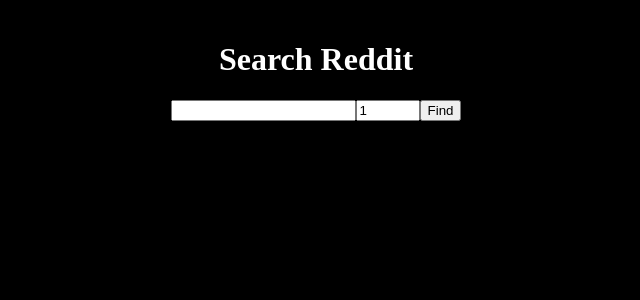
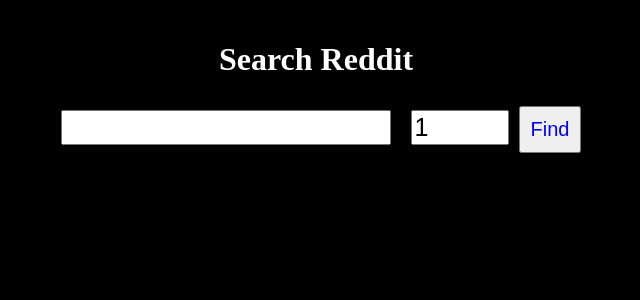
Before and after one commit to zarkle/reddit-search, a React (Create React App) app: page / in a window 1280 px wide. Shown: the top 300 px of the page, without its empty margins (324-964 px from the left). Built offline with nearby package versions, Linux system fonts and the light colour scheme.

Commit message:
trying to get red borders on error

```diff
--- /dev/null
+++ b/src/SearchForm/search-form.css
@@ -0,0 +1,14 @@
+input {
+    margin: 10px;
+    font-size: 25px;
+}
+
+button {
+    color: blue;
+    padding: 10px;
+    font-size: 20px;
+}
+
+.red {
+    border-color: red;
+}
--- a/src/SearchForm/search-form.js
+++ b/src/SearchForm/search-form.js
@@ -1,5 +1,6 @@
 import React, { Component } from 'react'
 import superagent from 'superagent'
+import './search-form.css'
 
 export default class SearchForm extends Component {
   constructor(props) {
@@ -16,8 +17,13 @@
   submitHandler(event) {
     event.preventDefault()
     superagent.get(`https://www.reddit.com/r/${this.state.search}.json?limit=${this.state.quantity}`)
-    .then(response => this.props.setAppState({results: response.body}))
-    .catch()
+    .then(response => this.props.setAppState({results: response.body.data.children}))
+    .catch(err => {
+      err = document.getElementsByTagName("input")
+      console.log(err)
+      err.map((tag) => tag.classList.add("red"))
+      }
+    )
   }
 
   changeHandler(event) {
```
